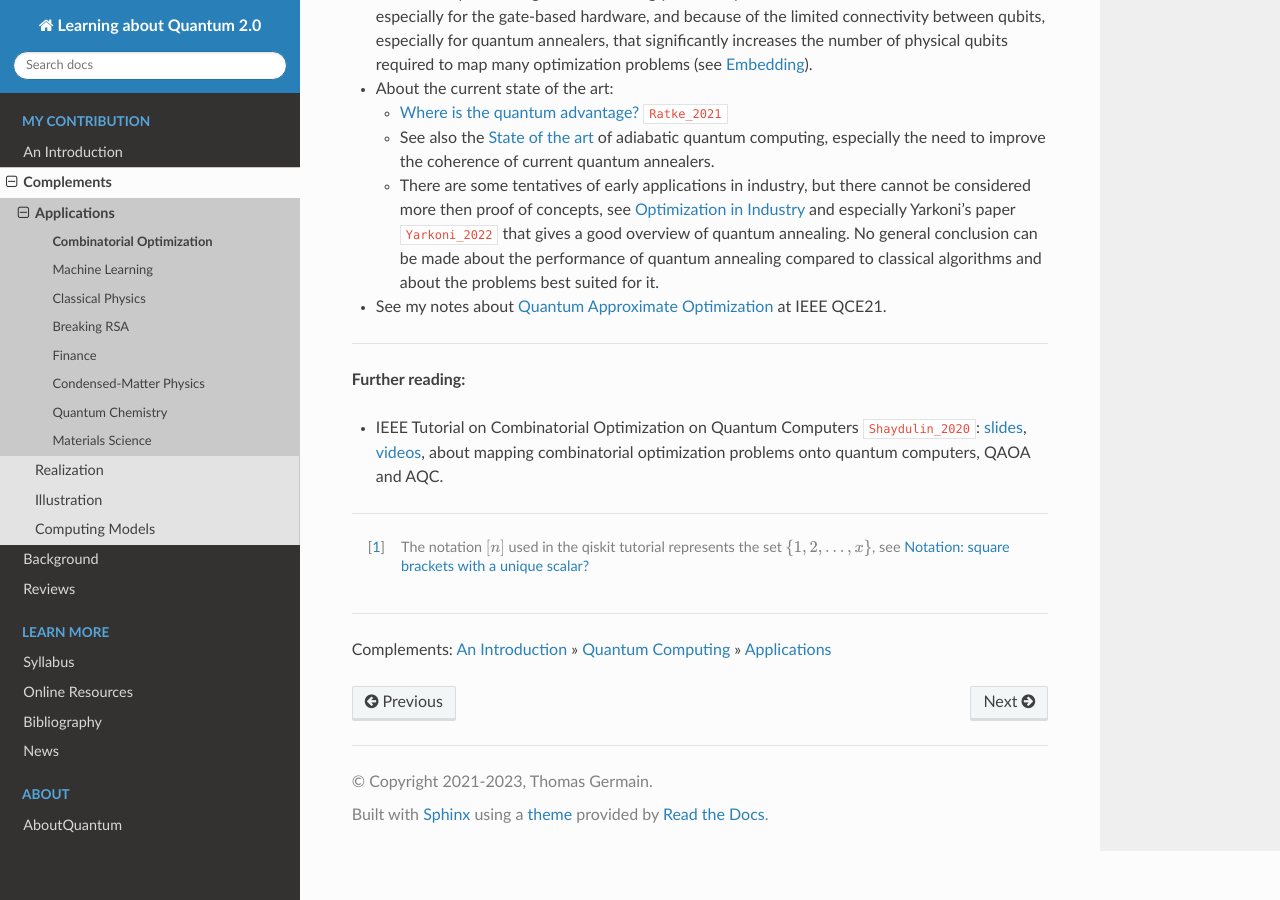
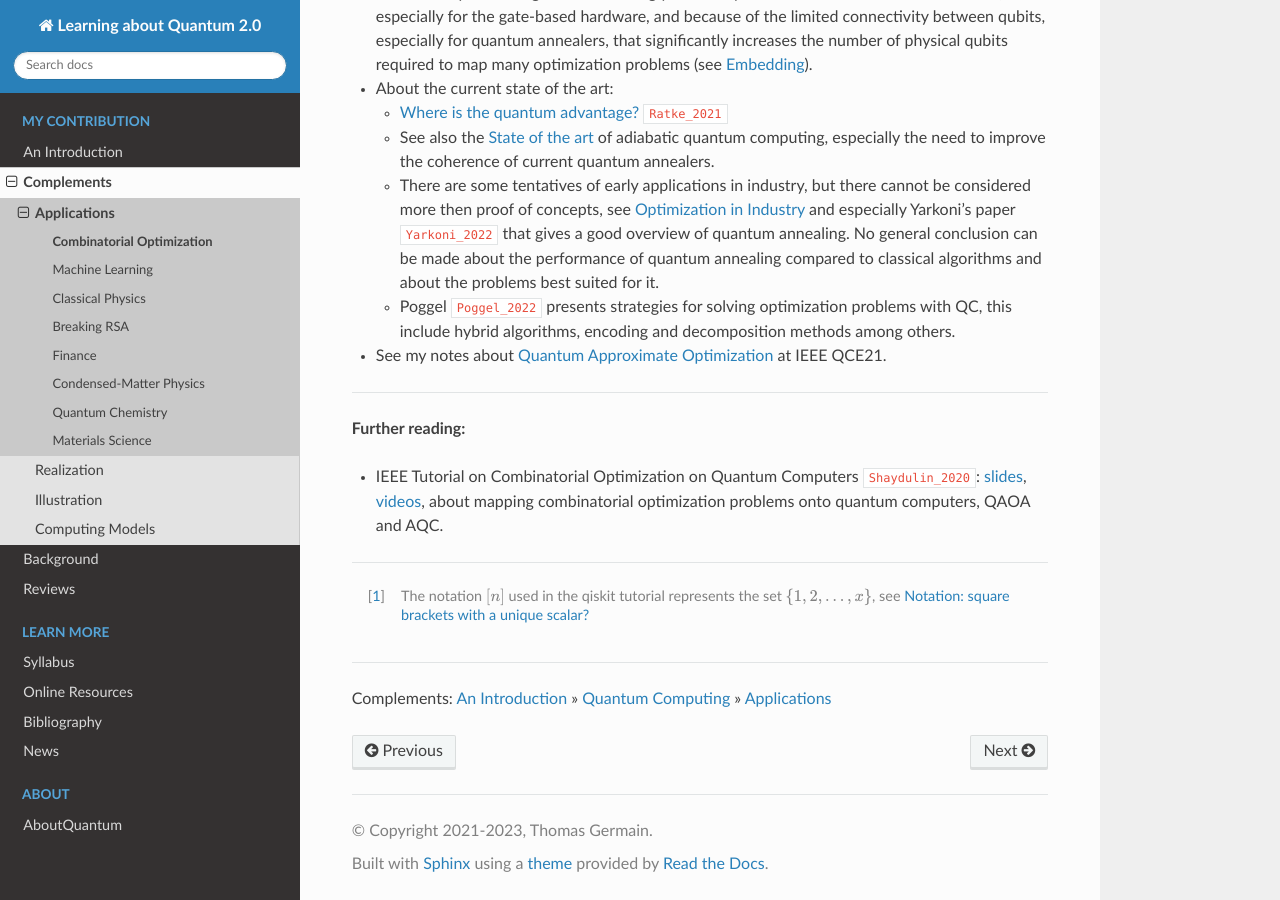
Before and after one commit to tomlqc/about-quantum, a Sphinx documentation site: the page built from source/stories/complements/opti.rst, in a window 1280 px wide and 900 px high, scrolled down 3124 px. Built offline with Sphinx 7.4.7 and the Read the Docs theme 2.0.0, drawn with Linux system fonts in a browser that asks for light colours; cross-references to code outside the pages are shown as plain code.

Commit message:
opti: Poggel's solution paths

```diff
--- a/source/biblio/articles.bib
+++ b/source/biblio/articles.bib
@@ -1255,6 +1255,12 @@ pages = {117-158},
 	journal = {Journal of Physics B: Atomic, Molecular and Optical Physics},
 	publisher = {{IOP} Publishing},
 }
+@misc{Poggel_2022,
+  author={Benedikt Poggel and Nils Quetschlich and Lukas Burgholzer and Robert Wille and Jeanette Miriam Lorenz},
+  title={Recommending Solution Paths for Solving Optimization Problems with Quantum Computing},
+  year={2022},
+  eprint={2212.11127},
+}
 @article{Preskill_2018,
   title = {Quantum {C}omputing in the {NISQ} era and beyond},
   author = {Preskill, John},
--- a/source/stories/complements/opti.rst
+++ b/source/stories/complements/opti.rst
@@ -180,6 +180,9 @@ Summary
     No general conclusion can be made about the performance of quantum annealing compared to
     classical algorithms and about the problems best suited for it.
 
+  - Poggel :cite:`Poggel_2022` presents strategies for solving optimization problems with QC, this include
+    hybrid algorithms, encoding and decomposition methods among others.
+
 - See my notes about :ref:`reviews/ieee_qce21:Quantum Approximate Optimization` at IEEE QCE21.
 
 .. ===========================================================================
```
